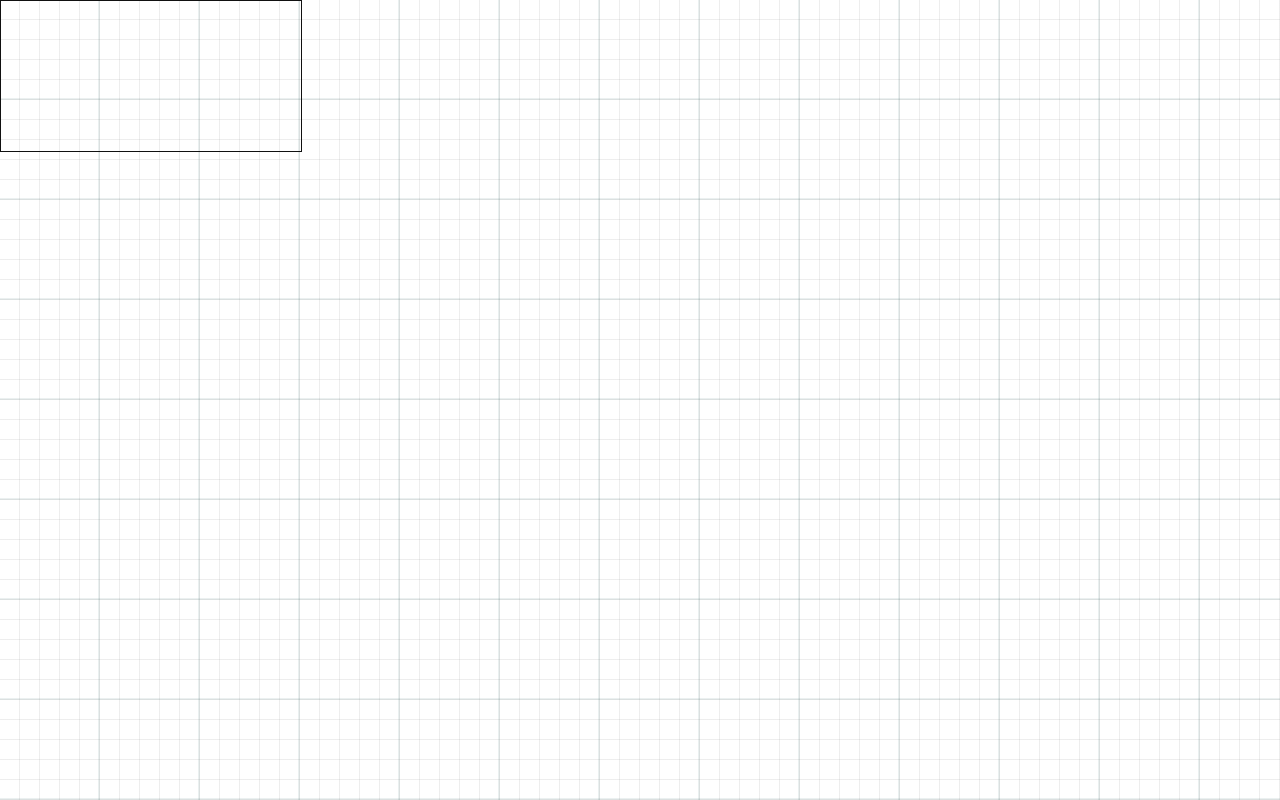
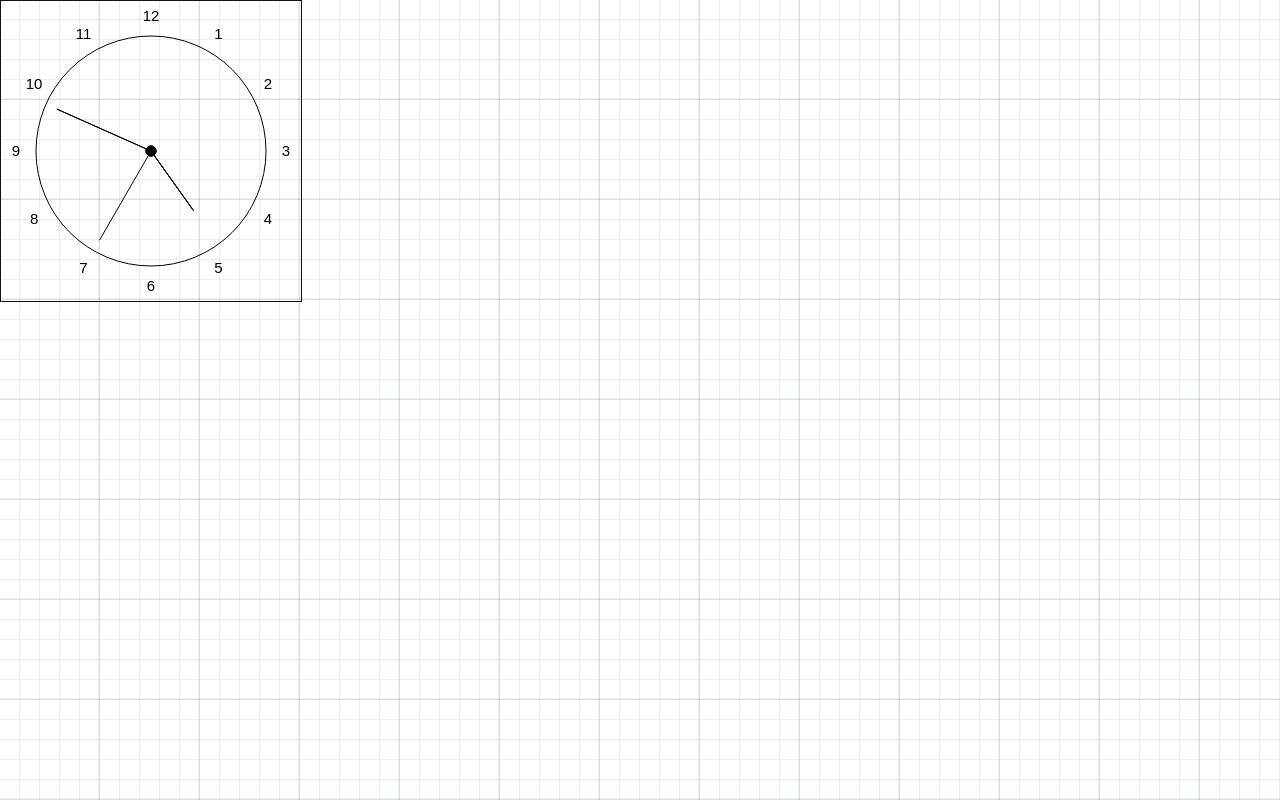
Before and after one commit to josh2kv/canvas-playground-with-ts, a website built with webpack: page index.html in a window 1280 px wide. Built offline with nearby package versions, Linux system fonts and the light colour scheme.

Commit message:
add basic clock

```diff
--- a/index.html
+++ b/index.html
@@ -10,7 +10,7 @@
 
 <body class="graph-paper">
 
-    <canvas id="c"></canvas>
+    <canvas id="canvas"></canvas>
 
 </body>
 
--- /dev/null
+++ b/src/BasicClock/index.ts
@@ -0,0 +1,111 @@
+export class BasicClock {
+  private canvas: HTMLCanvasElement;
+  private context: CanvasRenderingContext2D;
+  private FONT_HEIGHT: number;
+  private MARGIN: number;
+  private HAND_TRUNCATION: number;
+  private HOUR_HAND_TRUNCATION: number;
+  private NUMERAL_SPACING: number;
+  private RADIUS: number;
+  private HAND_RADIUS: number;
+  private intervalID: number | null = null;
+
+  constructor() {
+    this.canvas = document.getElementById('canvas') as HTMLCanvasElement;
+    this.canvas.width = 300;
+    this.canvas.height = 300;
+    this.context = this.canvas.getContext('2d') as CanvasRenderingContext2D;
+    this.FONT_HEIGHT = 15;
+    this.MARGIN = 35;
+    this.HAND_TRUNCATION = this.canvas.width / 25;
+    this.HOUR_HAND_TRUNCATION = this.canvas.width / 10;
+    this.NUMERAL_SPACING = 20;
+    this.RADIUS = this.canvas.width / 2 - this.MARGIN;
+    this.HAND_RADIUS = this.RADIUS + this.NUMERAL_SPACING;
+
+    this.init();
+  }
+
+  init() {
+    this.context.font = this.FONT_HEIGHT + 'px Arial';
+    this.intervalID = window.setInterval(this.drawClock.bind(this), 1000);
+  }
+
+  private drawClock() {
+    this.context.clearRect(0, 0, this.canvas.width, this.canvas.height);
+
+    this.drawCircle();
+    this.drawCenter();
+    this.drawHands();
+    this.drawNumerals();
+  }
+
+  private drawCircle() {
+    this.context.beginPath();
+    this.context.arc(
+      this.canvas.width / 2,
+      this.canvas.height / 2,
+      this.RADIUS,
+      0,
+      Math.PI * 2,
+      true
+    );
+    this.context.stroke();
+  }
+
+  private drawNumerals() {
+    const numerals: number[] = [1, 2, 3, 4, 5, 6, 7, 8, 9, 10, 11, 12];
+    let angle = 0;
+    let numeralWidth = 0;
+
+    numerals.forEach(numeral => {
+      const strNumeral = numeral.toString();
+      angle = (Math.PI / 6) * (numeral - 3);
+      numeralWidth = this.context.measureText(strNumeral).width;
+      this.context.fillText(
+        strNumeral,
+        this.canvas.width / 2 +
+          Math.cos(angle) * this.HAND_RADIUS -
+          numeralWidth / 2,
+        this.canvas.height / 2 +
+          Math.sin(angle) * this.HAND_RADIUS +
+          this.FONT_HEIGHT / 3
+      );
+    });
+  }
+
+  private drawCenter() {
+    this.context.beginPath();
+    this.context.arc(
+      this.canvas.width / 2,
+      this.canvas.height / 2,
+      5,
+      0,
+      Math.PI * 2,
+      true
+    );
+    this.context.fill();
+  }
+
+  private drawHand(loc: number, isHour: boolean) {
+    const angle = Math.PI * 2 * (loc / 60) - Math.PI / 2;
+    const handRadius = isHour
+      ? this.RADIUS - this.HAND_TRUNCATION - this.HOUR_HAND_TRUNCATION
+      : this.RADIUS - this.HAND_TRUNCATION;
+    this.context.moveTo(this.canvas.width / 2, this.canvas.height / 2);
+    this.context.lineTo(
+      this.canvas.width / 2 + Math.cos(angle) * handRadius,
+      this.canvas.height / 2 + Math.sin(angle) * handRadius
+    );
+    this.context.stroke();
+  }
+
+  private drawHands() {
+    const date = new Date();
+    let hour = date.getHours();
+    hour = hour > 12 ? hour - 12 : hour;
+    this.drawHand(hour * 5 + (date.getMinutes() / 60) * 5, true);
+    this.drawHand(date.getMinutes(), false);
+    this.drawHand(date.getSeconds(), false);
+  }
+}
--- a/src/calculator.ts
+++ /dev/null
@@ -1,8 +0,0 @@
-export class Calculator {
-  static version = '1';
-  constructor() {}
-  add(a: number, b: number) {
-    console.log(`version ${Calculator.version}`);
-    return a + b;
-  }
-}
--- a/src/index.ts
+++ b/src/index.ts
@@ -1,4 +1,4 @@
-import { Calculator } from './calculator';
 import './index.css';
 
-const cal = new Calculator();
+import { BasicClock } from './BasicClock';
+const app = new BasicClock();
```
Also changed, not shown: README.md.
